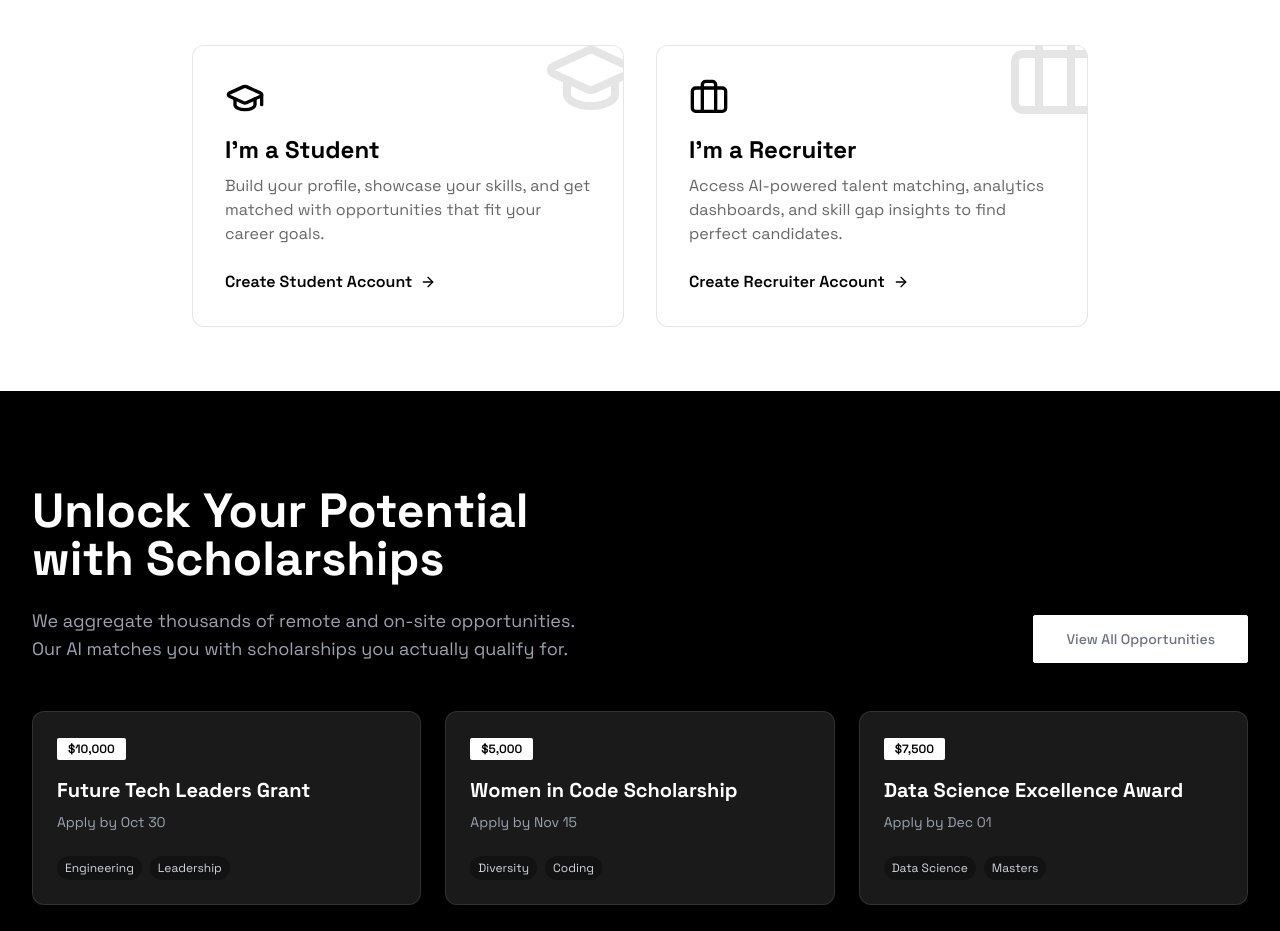
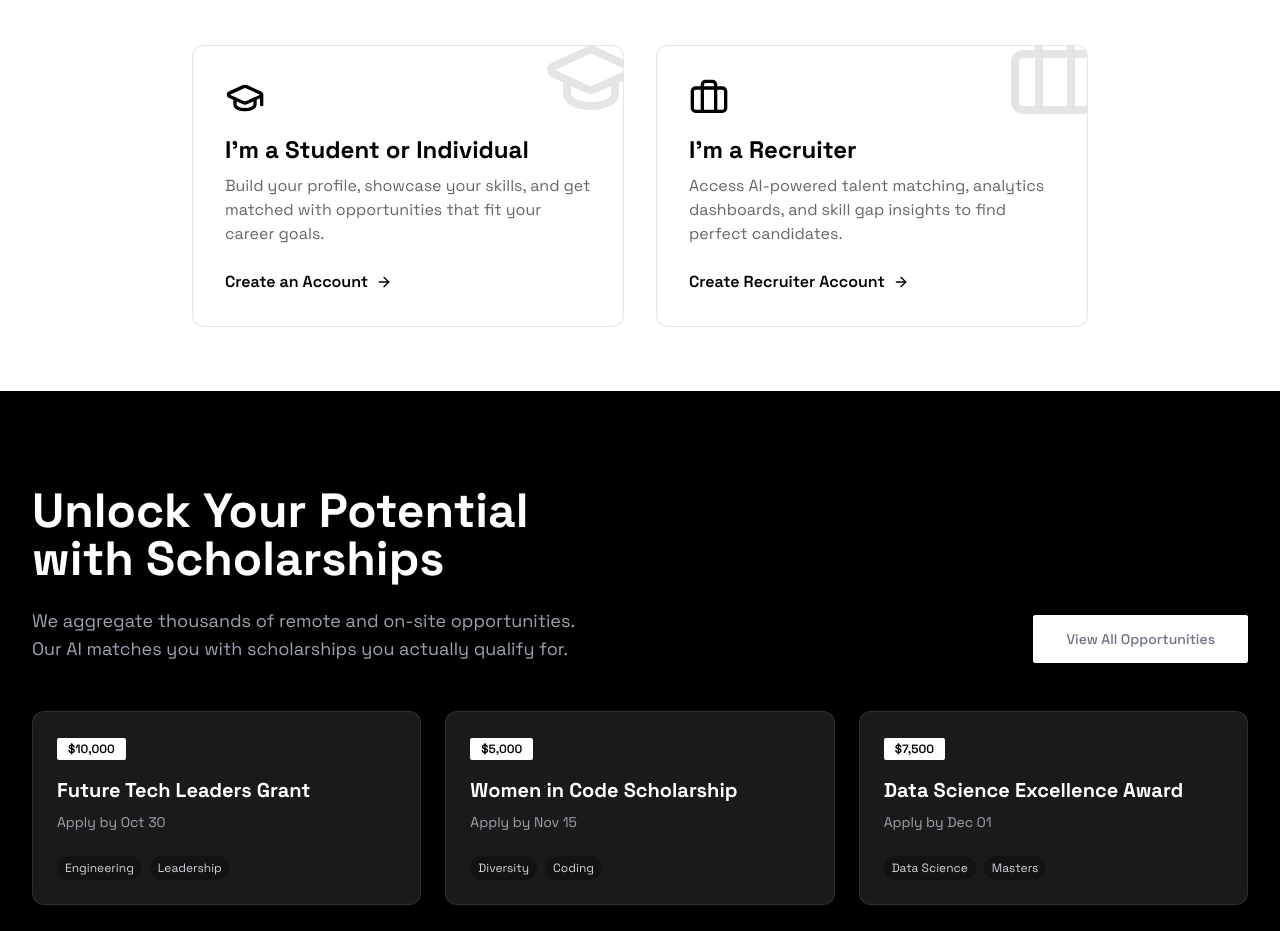
Before and after one commit to OluRemiFour/place-me-ai, a React (Vite) app: page / in a window 1280 px wide. Shown: the part 800-1731 px from the top of the page. Built offline with nearby package versions, Linux system fonts and the light colour scheme.

Commit message:
update contents

```diff
--- a/src/pages/LandingPage.tsx
+++ b/src/pages/LandingPage.tsx
@@ -148,12 +148,12 @@
                    <GraduationCap className="h-24 w-24 -mr-8 -mt-8" />
                 </div>
                 <GraduationCap className="h-10 w-10 mb-4" />
-                <h3 className="text-2xl font-bold mb-2">I'm a Student</h3>
+                <h3 className="text-2xl font-bold mb-2">I'm a Student or Individual</h3>
                 <p className="text-base opacity-60 mb-6">
                   Build your profile, showcase your skills, and get matched with opportunities that fit your career goals.
                 </p>
                 <div className="flex items-center gap-2 font-semibold group-hover:gap-3 transition-all mt-auto">
-                  <span>Create Student Account</span>
+                  <span>Create an Account</span>
                   <ArrowRight className="h-4 w-4" />
                 </div>
               </div>
```
